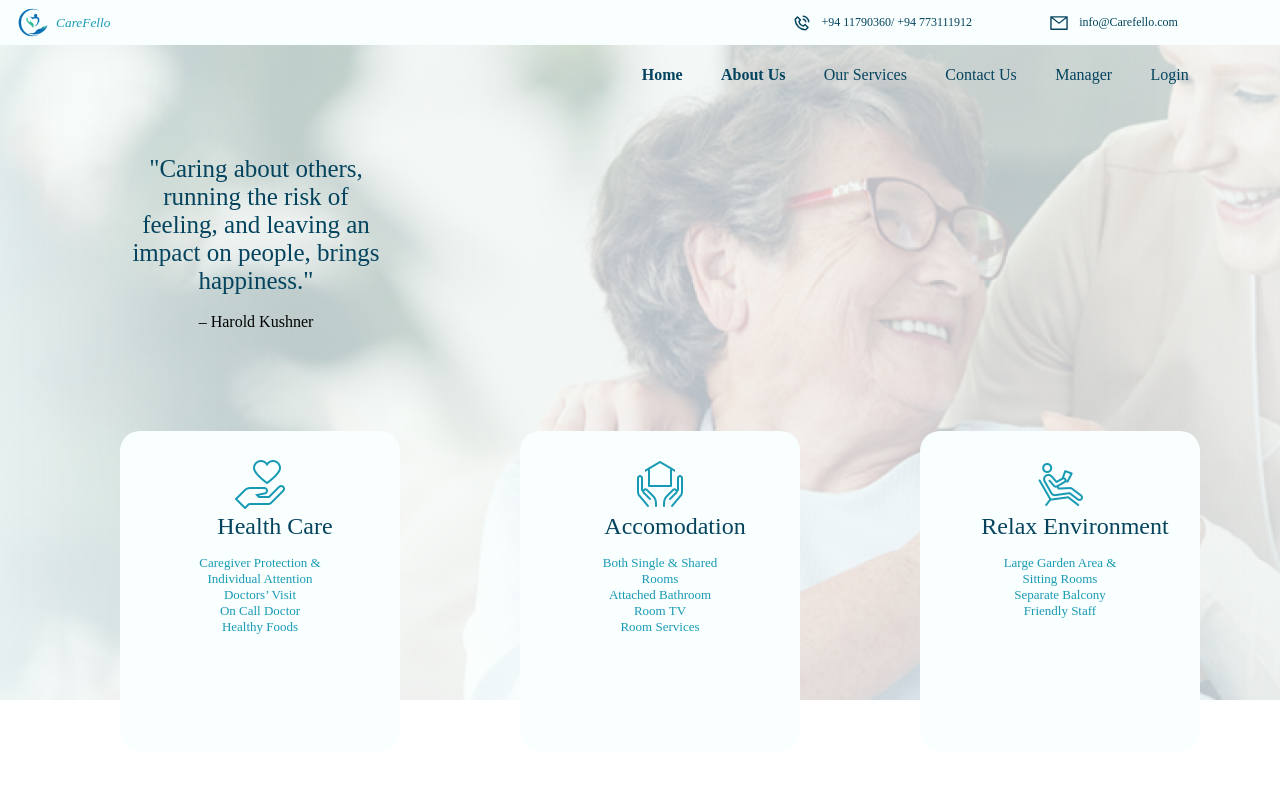
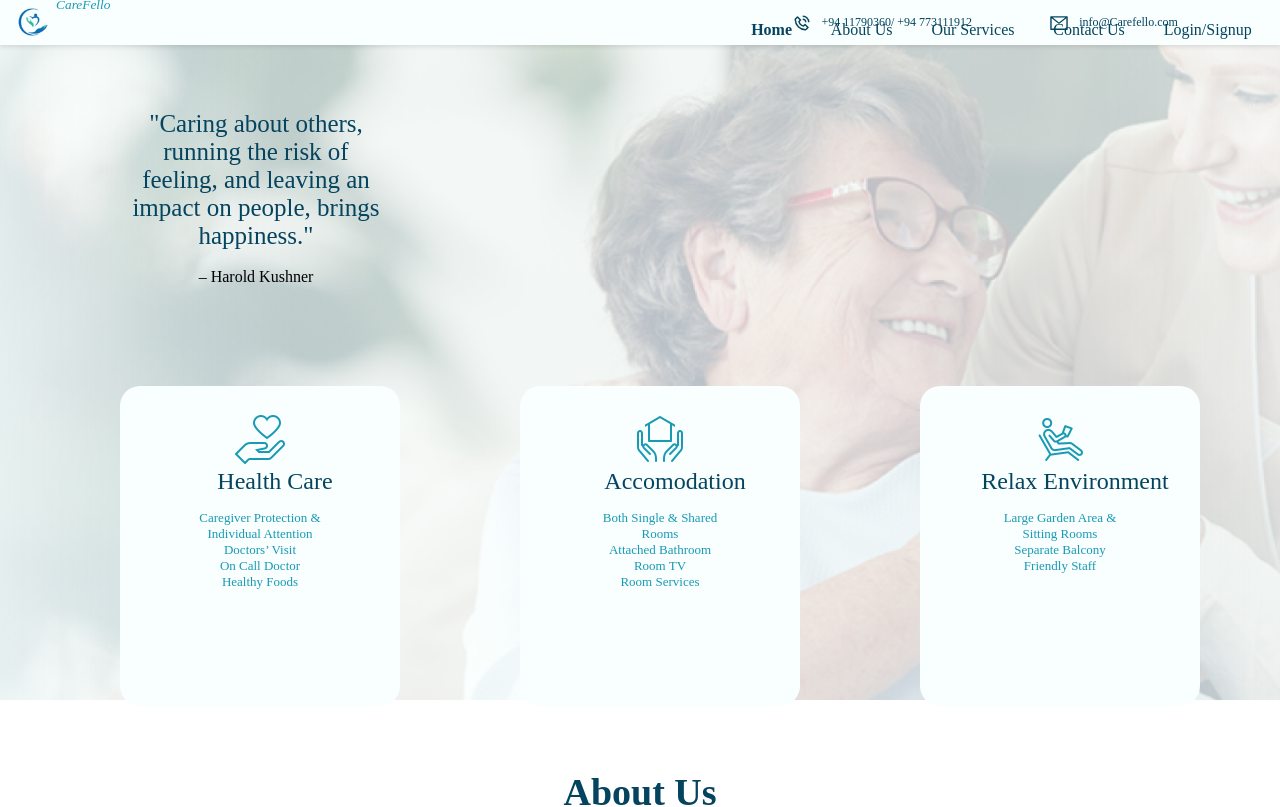
Before and after one commit to CareFello/CareFello, a React (Create React App) app in the folder frontend/: page / in a window 1280 px wide. Shown: the top 807 px of the page. Built offline with nearby package versions, Linux system fonts and the light colour scheme.

Commit message:
Changes in nav bar

```diff
--- a/frontend/src/components/Navbar.js
+++ b/frontend/src/components/Navbar.js
@@ -30,11 +30,10 @@ function Navbar() {
                 <div className='left'></div>
                 <div className='right'>
                     <NavLink to="/" exact activeClassName="active"> Home </NavLink>
-                    <NavLink to="/" activeClassName="inactive"> About Us </NavLink>
-                    <NavLink to="/GuardianDashboard" activeClassName="inactive"> Our Services </NavLink>
-                    <NavLink to="/Reg" activeClassName="inactive"> Contact Us </NavLink>
-                    <NavLink to="/Managerdashboard" activeClassName="inactive"> Manager </NavLink>
-                    <NavLink to="/Login" activeClassName="inactive"> Login </NavLink>
+                    <NavLink to="/1" activeClassName="inactive"> About Us </NavLink>
+                    <NavLink to="/2" activeClassName="inactive"> Our Services </NavLink>
+                    <NavLink to="/3" activeClassName="inactive"> Contact Us </NavLink>
+                    <NavLink to="/Login" activeClassName="inactive"> Login/Signup </NavLink>
                 </div>
             </div>
         </div>
--- a/frontend/src/styles/Navbar.css
+++ b/frontend/src/styles/Navbar.css
@@ -5,26 +5,32 @@
     display: flex;
     flex-direction: row;
     color: #05445E;
+    position: fixed;
+    top: 0;
+    z-index: 100;
+    box-shadow: 0 2px 4px rgba(0, 0, 0, 0.1);
 }
 
 .navbar .left {
     flex: 60%;
     height: 20%;
     display: flex;
-    margin-top: 18px;
+    margin-top: 0px;
     align-items: center;
     color:#189AB4;
     font-size:smaller;
-
+    position: sticky;
+    font-weight:500;
 }
 
 .navbar .left img {
     width: 6%;
     margin-left: 10px;
-
+    position: sticky;
     display: flex;
     align-items: center;
     justify-content: center;
+    margin-top: 35px;
 }
 
 
@@ -54,6 +60,9 @@
     height: 60px;
     display: flex;
     flex-direction: row;
+    position: sticky;
+    top: 56px; /* Adjust this value to match your header height */
+    z-index: 100;
 }
 
 .link .right {
@@ -62,8 +71,7 @@
     display: flex;
     align-items: center;
     justify-content: center;
-    margin-left: 40%;
-
+    margin-left: 55%;
 }
 
 .link .right a {
@@ -79,3 +87,18 @@
 .link .right a:hover {
     color: #189AB4;
 }
+
+.link a {
+    color: white;
+    text-decoration: none;
+    margin: 0 10px;
+    transition: opacity 0.3s;
+  }
+
+.link a.active {
+    opacity: 1;
+  }
+
+  .link a:hover {
+    opacity: 0.8;
+  }
```
